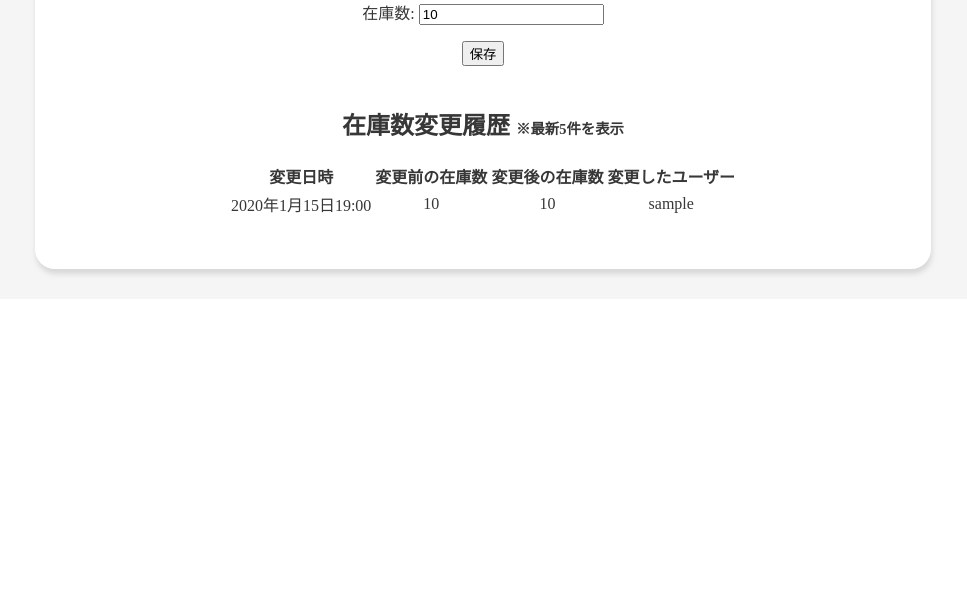
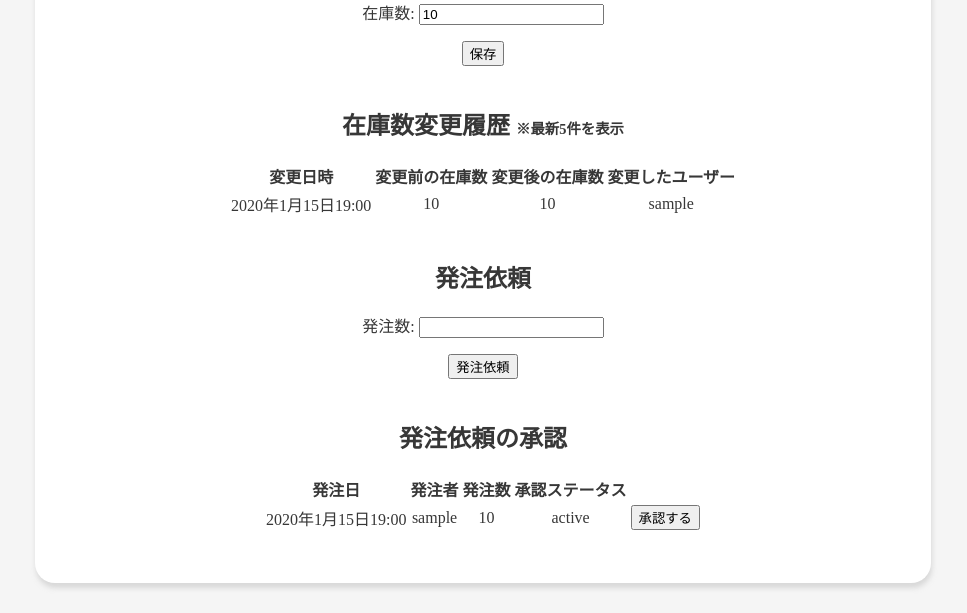
Before and after one commit to yukin0510/teamtest, a Django app: page /equipment/1 in a window 1280 px wide. Shown: the part 812-1425 px from the top of the page, without its empty margins (157-1124 px from the left). Before the commit the page ends 1090 px from the top, so only its background shows below. Run offline with Django 4.2, Linux system fonts and the light colour scheme; a user stored in the database is signed in; tables that the repository leaves empty hold one stand-in row (values such as "Sample post"); grey boxes marked "Sample" are stand-in pictures.

Commit message:
修正前在庫数が取得されるように修正、その他いろいろ

```diff
--- a/equipment/views.py
+++ b/equipment/views.py
@@ -1,9 +1,12 @@
-from django.shortcuts import render,redirect
+from django.shortcuts import render,redirect, get_object_or_404
 from django.urls import reverse_lazy
 from django.views.generic import ListView,CreateView,DetailView,UpdateView,DeleteView
 from .models import Equipment,StockChange
 from django.contrib.auth.mixins import LoginRequiredMixin
 from .forms import EquipForm, StockUpdateForm
+from order.forms import OrderForm
+from order.models import Order
+
 
 
 class EquipListView(LoginRequiredMixin, ListView):
@@ -32,43 +35,66 @@ class EquipDetailView(LoginRequiredMixin, DetailView):
     def get_context_data(self, **kwargs):#画像がエラーになった時用の回避策
         context = super().get_context_data(**kwargs)
         equip = context['equip']
-        # 画像URLが空の場合、デフォルト画像URLを設定
-        context['image_url'] = equip.image.url if equip.image else '/static/images/no_image.jpg'
-        context['stock_update_form'] = StockUpdateForm(instance=equip) #在庫数更新
+        context['image_url'] = equip.image.url if equip.image else '/static/images/no_image.jpg'# 画像URLが空の場合、デフォルト画像URLを設定
+        context['stock_update_form'] = StockUpdateForm(instance=equip) #在庫数更新のフォームが使えるようになる
         context['stock_changes'] = StockChange.objects.filter(equip=equip).order_by('-changed_date')[:5]
+        context['order_form'] = OrderForm() #発注数更新
+        context['orders'] = Order.objects.filter(equip=equip)
         return context
 
     def post(self, request, *args, **kwargs):
         self.object = self.get_object()
-        form = StockUpdateForm(request.POST, instance=self.object)
-        if form.is_valid():
-            # 在庫数の変更前の値を取得
-            previous_stock = self.object.stock
+        previous_stock = self.object.stock# フォームを保存する前に、更新前の在庫数を取得しておく
 
-            # フォームを保存して在庫数を更新
-            updated_equip = form.save()
+    # 在庫数更新フォームの処理
+        stock_update_form = StockUpdateForm(request.POST, instance=self.object)
+        if stock_update_form.is_valid():
+        # フォームを保存する
+            updated_equip = stock_update_form.save()
 
-            # StockChangeテーブルに変更履歴を保存
+        # StockChangeテーブルに変更履歴を保存
             StockChange.objects.create(
-                equip=self.object,
-                user=request.user,
-                previous_stock=previous_stock,
-                new_stock=updated_equip.stock,
-            )
+            equip=self.object,
+            user=request.user,
+            previous_stock=previous_stock,
+            new_stock=updated_equip.stock,
+        )
 
             return redirect(self.get_success_url())
-        return self.render_to_response(self.get_context_data(stock_update_form=form))
+
+        # 発注フォームの処理
+        order_form = OrderForm(request.POST)
+        if order_form.is_valid():
+            order = order_form.save(commit=False)
+            order.equip = self.object
+            order.user = request.user
+            order.save()
+            return redirect(self.get_success_url())
+
+        # 発注承認処理
+        order_id = request.POST.get('approve_order')
+        if order_id:
+            order = get_object_or_404(Order, pk=order_id)
+            order.approve()
+
+
+        return self.render_to_response(self.get_context_data(
+            stock_update_form=stock_update_form,
+            order_form=order_form
+        ))
 
     def get_success_url(self):
         return reverse_lazy('equipment:detail', kwargs={'pk': self.object.pk})
 
 
-class EquipUpdateView(UpdateView):
+class EquipUpdateView(LoginRequiredMixin, UpdateView):
     model = Equipment
     form_class = EquipForm
     template_name = 'equipment/edit.html'
-    success_url = reverse_lazy('equipment:list')
 
-class EquipDeleteView(DeleteView):
+    def get_success_url(self):
+        return reverse_lazy('equipment:detail', kwargs={'pk': self.object.pk})
+
+class EquipDeleteView(LoginRequiredMixin, DeleteView):
     model = Equipment
     success_url = reverse_lazy('equipment:list')
--- /dev/null
+++ b/order/forms.py
@@ -0,0 +1,15 @@
+from .models import Order
+from django import forms
+
+class OrderForm(forms.ModelForm):
+    class Meta:
+        model = Order
+        fields = ['quantity']
+        labels = {
+         'quantity': '発注数',
+      }
+
+class OrderApprovalForm(forms.ModelForm):
+    class Meta:
+        model = Order
+        fields = []  # フォームのフィールドは空にします。POSTリクエストでフォームが提出されたときに、`approve` メソッドを呼び出します。
--- a/static/css/style.css
+++ b/static/css/style.css
@@ -21,13 +21,15 @@ body {
   flex-direction: column; /* 子要素を縦方向に並べる */
   justify-content: center; /* 横方向に中央揃え */
   align-items: center; /* 縦方向に中央揃え */
+  scrollbar-gutter: stable;
 }
 
 /* ナビゲーションバー */
 header {
   background-color: #2e3b4e;
   height: 55px;
-  width: 100vw;
+  width: 100%;
+
 }
 
 .nav-bar {
--- a/templates/equipment/detail.html
+++ b/templates/equipment/detail.html
@@ -72,8 +72,65 @@
             </tbody>
           </table>
         </div>
+
+        <div class="detail">
+          <h2>発注依頼</h2>
+        <form method="post">
+          {% csrf_token %}
+          {{ order_form.as_p }}
+          <button type="submit">発注依頼</button>
+      </form>
+        </div>
+
+        {% if user.is_admin %}
+        <div class="detail">
+          <h2>発注依頼の承認</h2>
+        <table>
+          <tr align="center">
+              <th>発注日</th>
+              <th>発注者</th>
+              <th>発注数</th>
+              <th>承認ステータス</th>
+              <th></th>
+          </tr>
+          {% for order in orders %}
+          <tr align="center">
+              <td>{{ order.order_date }}</td>
+              <td>{{ order.user.username }}</td>
+              <td>{{ order.quantity }}</td>
+              <td>
+                {% if order.approval_status == "承認待ち" %}
+                <span style="color: red;"><b>{{ order.approval_status }}</b></span>
+                {% elif order.approval_status == "承認済み" %}
+                <span style="color: green;"><b>{{ order.approval_status }}</b></span>
+                {% else %}
+                {{ order.approval_status }}
+                {% endif %}
+              </td>
+              <td>
+                  {% if order.approval_status != '承認済み' %}
+                  <form method="post">
+                      {% csrf_token %}
+                      <input type="hidden" name="approve_order" value="{{ order.pk }}">
+                      <button type="submit">承認する</button>
+                  </form>
+                  {% else %}
+
+                  {% endif %}
+              </td>
+          </tr>
+          {% empty %}
+          <tr>
+            <td colspan="4">発注依頼はありません</td>
+          </tr>
+          {% endfor %}
+          {% endif %}
+
+      </table>
       </div>
 
+
+        </div>
       </div>
 
 
```
Also changed, not shown: templates/order/history.html (+13 -1 lines), order/models.py (line endings or trailing spaces), 1 other file.
